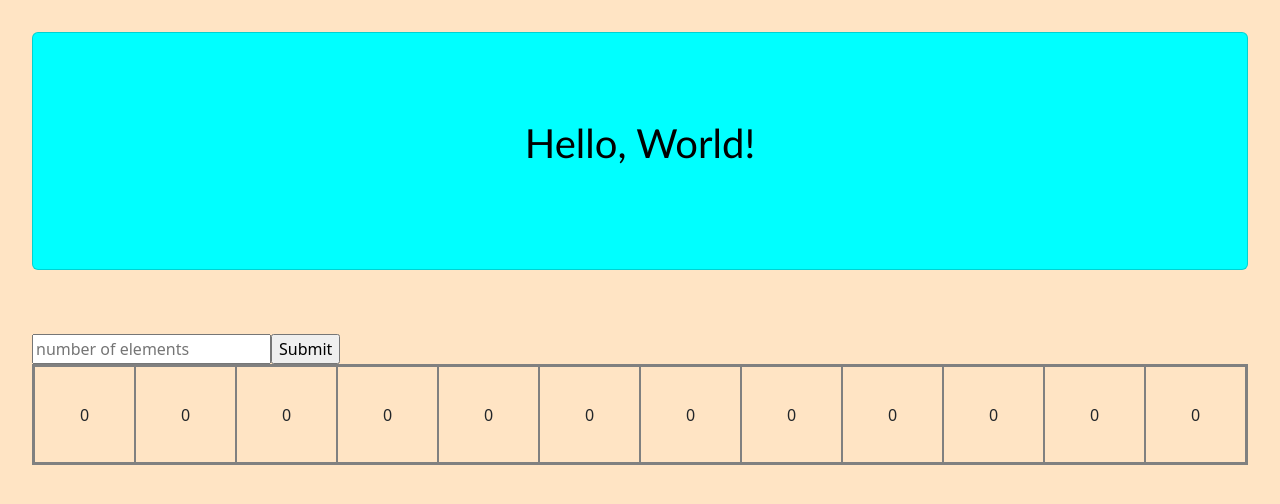
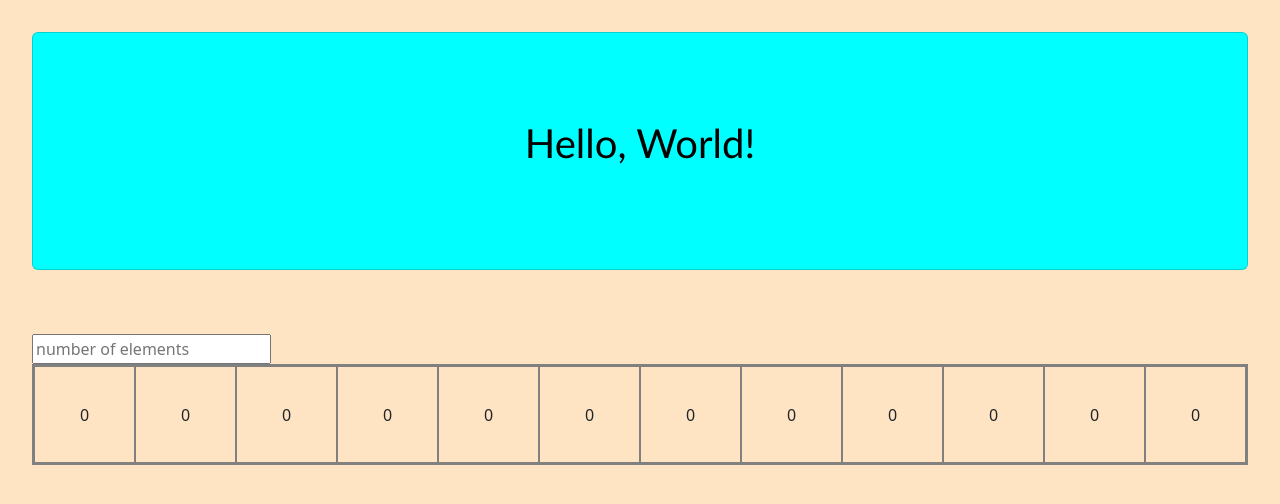
Before and after one commit to Luominai/react_project, a React (Vite) app: page / in a window 1280 px wide. Shown: the top 504 px of the page. Built offline with nearby package versions, Linux system fonts and the light colour scheme.

Commit message:
max height

```diff
--- a/src/ArrayVisual.css
+++ b/src/ArrayVisual.css
@@ -10,6 +10,7 @@
     display: grid;
     /* grid-template-columns: repeat(12, [element] 1fr); this is 1-indexed */
     grid-template-rows: [first] 100%;
+    max-height: 125px;
 }
 
 .element {
--- a/src/ArrayVisual.jsx
+++ b/src/ArrayVisual.jsx
@@ -16,8 +16,7 @@ function ArrayVisual() {
 
     return (
         <>
-        <input type="text" placeholder={"number of elements"} id = "input"/>
-        <input type="submit" onClick={
+        <input type="text" placeholder={"number of elements"} id = "input" onChange={
             () => {
                 setNumElements(parseInt(document.getElementById("input").value))
             }
```
